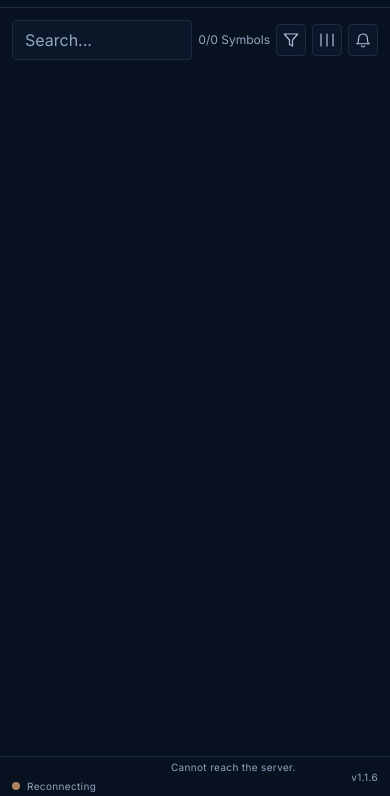
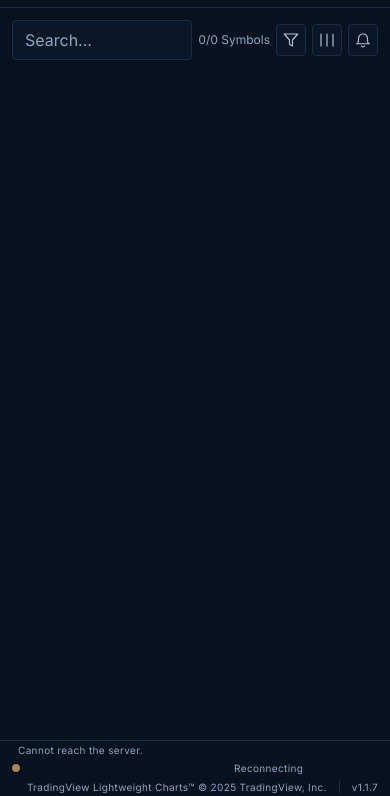
Before and after one commit to snailBoob/screenit, a website: page src/ui/index.html in a window 390 px wide. Shown: the part 48-844 px from the top of the page. Drawn offline with Linux system fonts and the light colour scheme; no server answers.

Commit message:
Release 1.1.7: add chart attribution and release link to footer

```diff
--- a/compose.yaml
+++ b/compose.yaml
@@ -1,6 +1,6 @@
 services:
   screenit:
-    image: ghcr.io/snailboob/screenit:1.1.6
+    image: ghcr.io/snailboob/screenit:1.1.7
     restart: unless-stopped
     ports:
       - "127.0.0.1:${SCREENIT_HOST_PORT:-8080}:8080"
--- a/package.json
+++ b/package.json
@@ -1,7 +1,7 @@
 {
   "name": "screenit",
   "private": true,
-  "version": "1.1.6",
+  "version": "1.1.7",
   "description": "Browser verification of the local market screener",
   "scripts": {
     "test": "node --test tests/ui/screen.test.mjs",
--- a/src/ui/index.html
+++ b/src/ui/index.html
@@ -114,7 +114,10 @@
       <time id="asof"></time>
       <div class="status"><i id="dot"></i><span class="status-size" aria-hidden="true">Hyperliquid · Disconnected</span><span class="status-size" aria-hidden="true">Hyperliquid · Live snapshot</span><span id="connection">Connecting</span></div>
       <div class="status-details"><span id="saved" role="status"></span><span id="coverage"></span></div>
-      <span class="version" title="Screenit version">v1.1.6</span>
+      <div class="footer-links">
+        <a href="https://www.tradingview.com/" target="_blank" rel="noopener noreferrer">TradingView Lightweight Charts™ © 2025 TradingView, Inc.</a>
+        <a class="version" href="https://github.com/snailBoob/screenit/releases/latest" target="_blank" rel="noopener noreferrer" title="Latest Screenit release on GitHub">v1.1.7</a>
+      </div>
     </footer>
     <div id="notice" role="status" aria-live="polite"></div>
     <noscript>Enable JavaScript to view market data in Screenit.</noscript>
--- a/src/ui/screen.css
+++ b/src/ui/screen.css
@@ -616,7 +616,10 @@ footer span:empty {
 }
 .status-details { grid-area: details; display: flex; gap: 8px; min-width: 0; }
 .status-details > span { overflow: hidden; white-space: nowrap; text-overflow: ellipsis; }
-footer .version { grid-area: version; justify-self: end; }
+.footer-links { grid-area: version; justify-self: end; display: flex; align-items: center; gap: 12px; }
+.footer-links a { color: inherit; text-decoration: none; }
+.footer-links a:hover, .footer-links a:focus-visible { text-decoration: underline; }
+.footer-links .version { border-left: 1px solid var(--edge); padding-left: 12px; }
 dialog {
   color: var(--text);
   background: var(--bg);
@@ -903,8 +906,10 @@ dialog[data-view="filters"] .field select {
   footer {
     padding: 0 12px;
     grid-template-columns: max-content minmax(0, 1fr) auto;
-    grid-template-areas: "time details version" "connection . version";
-    grid-template-rows: 1fr 1fr;
+    grid-template-areas: "time details details" "connection connection ." "version version version";
+    height: auto;
+    min-height: 56px;
+    grid-template-rows: repeat(3, auto);
     gap: 0 6px;
   }
   footer .status { border: 0; padding: 0; }
```
Also changed, not shown: deploy/ds918/INSTALL.md (+1 -1 lines), .github/workflows/image.yml, README.md, 4 other files.
